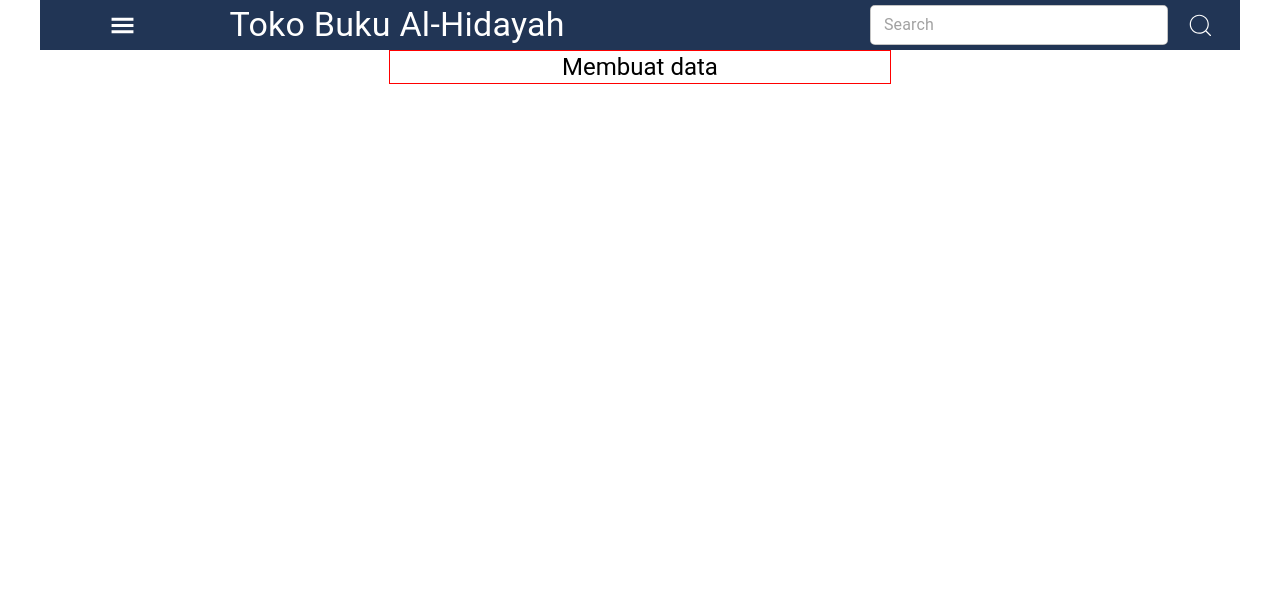
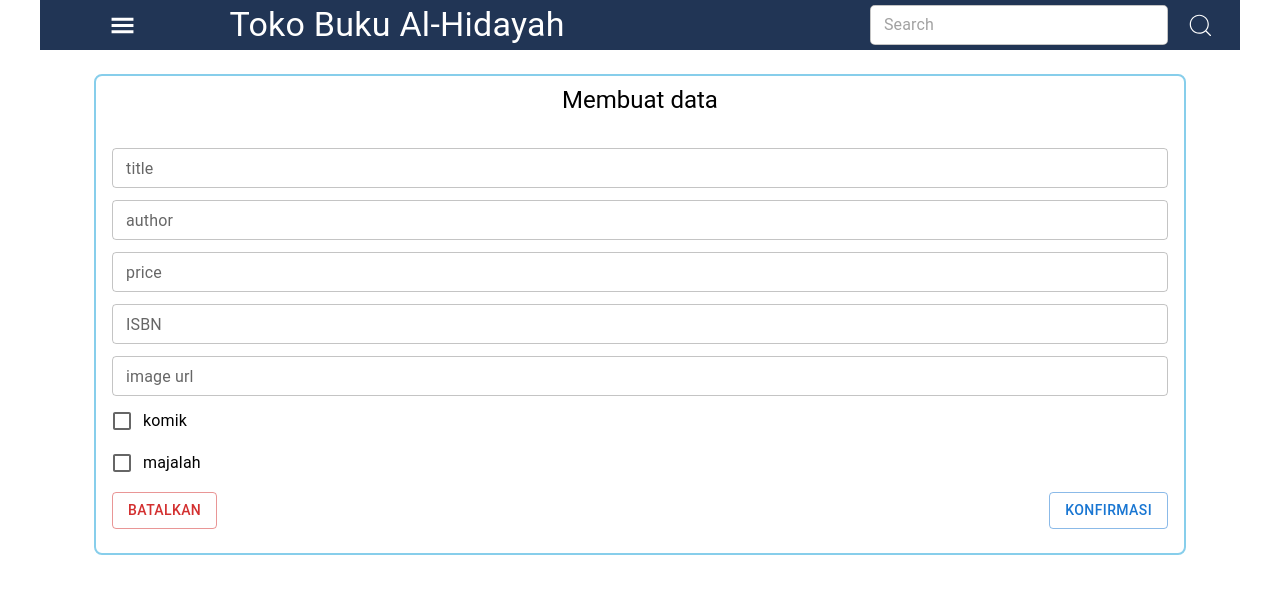
Before and after one commit to zidney06/belajar-mern, a React (Vite) app in the folder frontend/: page /create in a window 1280 px wide. Shown: the top 594 px of the page. Built offline with nearby package versions, Linux system fonts and the light colour scheme; no server answers.

Commit message:
membuat komponen createPage dan membuat newProductSlice

```diff
--- /dev/null
+++ b/frontend/slices/newProductSlice.jsx
@@ -0,0 +1,51 @@
+import {createSlice} from '@reduxjs/toolkit'
+
+const tamlate = {
+	title: '',
+	author: '',
+	price: 0,
+	ISBN: '',
+	image: '',
+	tags: []
+}
+
+const newProductSlice = createSlice({
+	name: 'product',
+	initialState: {
+		value: tamlate
+	},
+	reducers: {
+		setTitle: (state, action) => {
+			// console.log(action.payload)
+			state.value.title = action.payload
+		},
+		setAuthor: (state, action) => {
+			// console.log(action.payload)
+			state.value.author = action.payload
+		},
+		setPrice: (state, action) => {
+			// console.log(action.payload)
+			state.value.price = action.payload
+		},
+		setISBN: (state, action) => {
+			// console.log(action.payload)
+			state.value.ISBN = action.payload
+		},
+		setImage: (state, action) => {
+			// console.log(action.payload)
+			state.value.image = action.payload
+		},
+		setTag: () => {}
+	}
+})
+
+export const {
+	setTitle,
+	setAuthor,
+	setPrice,
+	setISBN,
+	setImage,
+	setTag
+} = newProductSlice.actions
+
+export default newProductSlice.reducer
--- a/frontend/src/App.jsx
+++ b/frontend/src/App.jsx
@@ -11,10 +11,10 @@ function App() {
 	const dispatch = useDispatch()
 
 	useEffect(() => {
-		axios.get('http://localhost:3000/api/product')
+		axios.get('http://localhost:3000/products')
 		.then((res) => {
-			dispatch(setInitial(res.data.data))
-			console.log(res)
+			dispatch(setInitial(res.data))
+			console.log(res.data)
 		})
 		.catch((e) => {
 			console.log(e)
--- a/frontend/src/components/ProductList.jsx
+++ b/frontend/src/components/ProductList.jsx
@@ -12,7 +12,7 @@ import {useEffect} from 'react'
 import {useSelector, useDispatch} from 'react-redux'
 
 export default function ProductList ({header, tag}) {
-	const books = useSelector((state) => state.books.value)
+	const books = useSelector((state) => state.products.value)
 
 	const filteredBooks = books.filter(book => book.tags.some(el => el === tag))
 
--- a/frontend/src/pages/CreatePage.jsx
+++ b/frontend/src/pages/CreatePage.jsx
@@ -1,30 +1,97 @@
 import Navbar from '../components/Navbar'
+import {useState} from 'react'
+import {useSelector, useDispatch} from 'react-redux'
+import {setTitle} from '../../slices/newProductSlice'
 import {
 	Container,
 	Box,
-	Typography
+	Typography,
+	TextField,
+	Checkbox,
+	FormGroup,
+	FormControlLabel,
+	Stack,
+	Button
 } from '@mui/material'
 
 export default function CreatePage() {
+	const dispatch = useDispatch()
+	const newProduct = useSelector((state) => state.newProduct.value)
+
+	console.log(newProduct)
+
 	return (
 	<Container disableGutters>
 		<Navbar />
 		<Box>
 			<Box
 				sx={{
-					textAlign: 'center',
 					display: "flex",
 					justifyContent: "center"
 				}}>
 				<Box
 					sx={{
-						width: 500,
-						border: '1px solid red'
+						width: '85vw',
+						border: '2px solid skyblue',
+						borderRadius: 2,
+						mt: 3
 					}}>
-				<Typography variant="h5">Membuat data</Typography>
+					<Typography variant="h5" sx={{textAlign: 'center', my: 1}}>Membuat data</Typography>
+					<Box
+						component="form"
+						autoComplete="off"
+						sx={{
+							p: 2
+						}}>
+						<TextField
+							fullWidth
+							variant="outlined"
+							label="title"
+							size="small"
+							margin="dense"
+							onChange={
+								(e) => dispatch(setTitle(e.target.value))
+							}/>
+						<TextField
+							fullWidth
+							variant="outlined"
+							label="author"
+							size="small"
+							margin="dense"
+							onChange={(e) => dispatch()}/>
+						<TextField
+							fullWidth
+							variant="outlined"
+							label="price"
+							size="small"
+							margin="dense"
+							type="number" />
+						<TextField
+							fullWidth
+							variant="outlined"
+							label="ISBN"
+							size="small"
+							margin="dense" />
+						<TextField
+							fullWidth
+							variant="outlined"
+							label="image url"
+							size="small"
+							margin="dense" />
+						<FormGroup>
+							<FormControlLabel control={<Checkbox label="bagus" />} label="komik" />
+							<FormControlLabel control={<Checkbox label="bagus" />} label="majalah" />
+						</FormGroup>
+						<Stack spacing={2} direction="row" sx={{display: 'flex', justifyContent: 'space-between', my: 1}}>
+							<Button variant="outlined" color="error">batalkan</Button>
+							<Button variant="outlined">Konfirmasi</Button>
+						</Stack>
+					</Box>
 				</Box>
 			</Box>
-			<Box></Box>
+			<Box>
+				{/*ini untuk menampilkan daftar produk yang dimiliki oleh akun ini*/}
+			</Box>
 		</Box>
 	</Container>
 	)
--- a/frontend/store/store.jsx
+++ b/frontend/store/store.jsx
@@ -1,8 +1,10 @@
 import {configureStore} from '@reduxjs/toolkit'
 import productReducer from '../slices/productSlice'
+import newProductReducer from '../slices/newProductSlice'
 
 export const store = configureStore({
 	reducer: {
-		books: productReducer
+		products: productReducer,
+		newProduct: newProductReducer
 	}
 })
```
